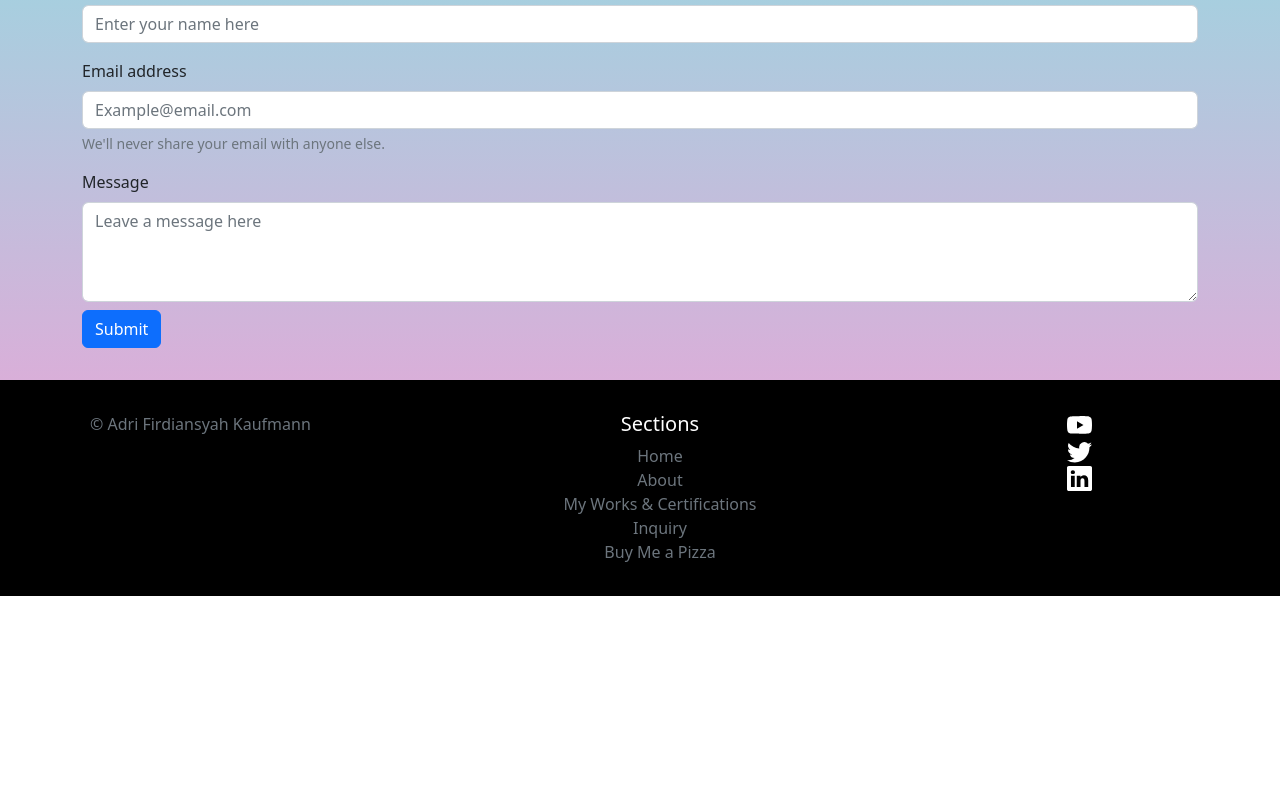
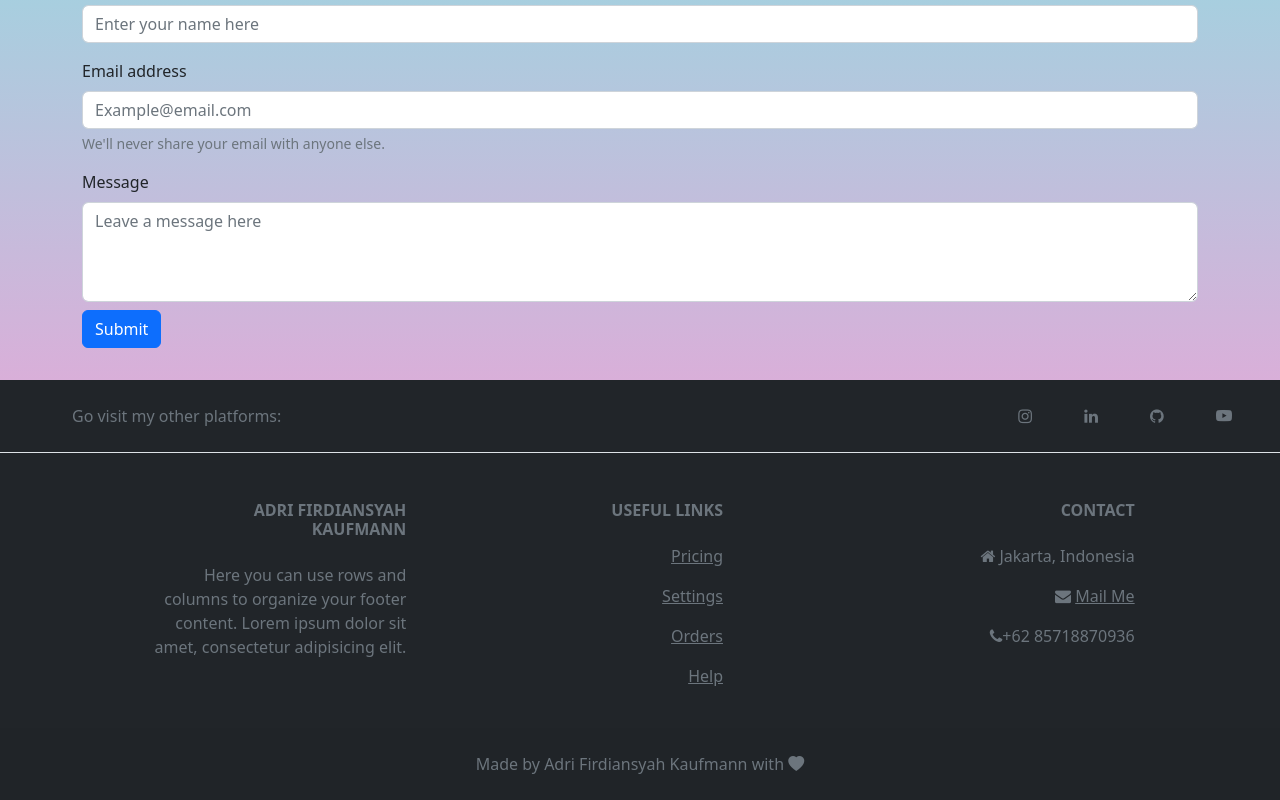
Before and after one commit to Ichbinkaufmann/ichbinkaufmann.github.io, a plain HTML site: page index.html in a window 1280 px wide. Shown: the part 2712-3512 px from the top of the page. Before the commit the page ends 3308 px from the top, so only its background shows below. Drawn offline with nearby package versions, Linux system fonts and the light colour scheme.

Commit message:
Changing the footer template

```diff
--- a/index.html
+++ b/index.html
@@ -141,7 +141,7 @@
 
                 <!-- Modal -->
                 <div class="modal fade" id="modal1" tabindex="-1" aria-labelledby="modal1" aria-hidden="true">
-                  <div class="modal-dialog">
+                  <div class="modal-dialog modal-lg">
                     <div class="modal-content">
                       <div class="modal-header">
                         <h5 class="modal-title text-black" id="exampleModalLabel">My Certificates</h5>
@@ -151,42 +151,39 @@
                         <div id="carouselExampleDark" class="carousel carousel-dark slide" data-bs-ride="carousel">
                           <div class="carousel-inner">
                             <div class="carousel-item active" data-bs-interval="10000">
-                              <img src="img/Certificate/Boostrap 4.jfif" class="d-block w-100" alt="..." />
+                              <img src="img/Certificate/Boostrap 4.jfif" class="d-block w-100" alt="Bootstrap 4 Certificate" />
                               <div class="carousel-caption d-none d-md-block"></div>
                             </div>
                             <div class="carousel-item" data-bs-interval="2000">
-                              <img src="img/Certificate/Python.jfif" class="d-block w-100" alt="..." />
+                              <img src="img/Certificate/Python.jfif" class="d-block w-100" alt="Python Certificate" />
                               <div class="carousel-caption d-none d-md-block"></div>
                             </div>
                             <div class="carousel-item">
-                              <img src="img/Certificate/Cyber Security.jfif" class="d-block w-100" alt="..." />
+                              <img src="img/Certificate/Cyber Security.jfif" class="d-block w-100" alt="Cyber Security Certificate" />
                               <div class="carousel-caption d-none d-md-block"></div>
                             </div>
                             <div class="carousel-item">
-                              <img src="img/Certificate/Electrical Circuit.jfif" class="d-block w-100" alt="..." />
+                              <img src="img/Certificate/Electrical Circuit.jfif" class="d-block w-100" alt="Electrical Circuit Certificate" />
                               <div class="carousel-caption d-none d-md-block"></div>
                             </div>
                             <div class="carousel-item">
-                              <img src="img/Certificate/Electrical Robotic.jfif" class="d-block w-100" alt="..." />
+                              <img src="img/Certificate/Electrical Robotic.jfif" class="d-block w-100" alt="Electrical Robotic Certificate" />
                               <div class="carousel-caption d-none d-md-block"></div>
                             </div>
                             <div class="carousel-item">
-                              <img src="img/Certificate/Coding Workshop.png" class="d-block w-100" alt="..." />
+                              <img src="img/Certificate/Coding Workshop.png" class="d-block w-100" alt="Coding Workshop Certificate" />
                               <div class="carousel-caption d-none d-md-block"></div>
                             </div>
                           </div>
                           <button class="carousel-control-prev" type="button" data-bs-target="#carouselExampleDark" data-bs-slide="prev">
                             <span class="carousel-control-prev-icon" aria-hidden="true"></span>
-                            <span class="visually-hidden">Next</span>
+                            <span class="visually-hidden">Previous</span>
                           </button>
                           <button class="carousel-control-next" type="button" data-bs-target="#carouselExampleDark" data-bs-slide="next">
                             <span class="carousel-control-next-icon" aria-hidden="true"></span>
-                            <span class="visually-hidden">Previous</span>
+                            <span class="visually-hidden">Next</span>
                           </button>
                         </div>
-                      </div>
-                      <div class="modal-footer text-black">
-                        <h5>The content in this part could be updated in the future</h5>
                       </div>
                     </div>
                   </div>
@@ -279,54 +276,81 @@
     <script src="https://cdn.jsdelivr.net/npm/bootstrap@5.2.3/dist/js/bootstrap.min.js" integrity="sha384-cuYeSxntonz0PPNlHhBs68uyIAVpIIOZZ5JqeqvYYIcEL727kskC66kF92t6Xl2V" crossorigin="anonymous"></script>
     -->
   </body>
-  <footer id="footer">
-    <div class="container">
-      <div class="row">
-        <div class="col-3">
-          <span class="text-muted mx-2">© Adri Firdiansyah Kaufmann</span>
+  <!-- Footer -->
+  <footer class="text-center text-lg-start bg-dark text-muted">
+    <!-- Section: Social media -->
+    <section class="d-flex justify-content-center justify-content-lg-between p-4 border-bottom">
+      <!-- Left -->
+      <div class="me-5 d-none d-lg-block">
+        <span>Go visit my other platforms:</span>
+      </div>
+      <!-- Left -->
+
+      <!-- Right -->
+      <div class="socials-icon">
+        <a class="m-4 link-secondary" href="https://www.instagram.com/afk_code/" target="_blank"><li class="fa fa-instagram"></li></a>
+        <a class="m-4 link-secondary" href="https://www.linkedin.com/in/adri-firdiansyah-kaufmann-0721541a7/" target="_blank"><li class="fa fa-linkedin"></li></a>
+        <a class="m-4 link-secondary" href="https://github.com/Ichbinkaufmann" target="_blank"><li class="fa fa-github"></li></a>
+        <a class="m-4 link-secondary" href="https://www.youtube.com/@afk1975" target="_blank"><i class="bi bi-youtube"></i></a>
+      </div>
+      <!-- Right -->
+    </section>
+    <!-- Section: Social media -->
+
+    <!-- Section: Links  -->
+    <section class="">
+      <div class="container text-center text-md-start mt-5">
+        <!-- Grid row -->
+        <div class="row mt-3">
+          <!-- Grid column -->
+          <div class="col-md-3 col-lg-4 col-xl-3 mx-auto mb-4">
+            <!-- Content -->
+            <h6 class="text-uppercase fw-bold mb-4"><i class="fas fa-gem me-3 text-secondary"></i>Adri Firdiansyah Kaufmann</h6>
+            <p>Here you can use rows and columns to organize your footer content. Lorem ipsum dolor sit amet, consectetur adipisicing elit.</p>
+          </div>
+          <!-- Grid column -->
+
+          <!-- Grid column -->
+          <div class="col-md-3 col-lg-2 col-xl-2 mx-auto mb-4">
+            <!-- Links -->
+            <h6 class="text-uppercase fw-bold mb-4">Useful links</h6>
+            <p>
+              <a href="#!" class="text-reset">Pricing</a>
+            </p>
+            <p>
+              <a href="#!" class="text-reset">Settings</a>
+            </p>
+            <p>
+              <a href="#!" class="text-reset">Orders</a>
+            </p>
+            <p>
+              <a href="#!" class="text-reset">Help</a>
+            </p>
+          </div>
+          <!-- Grid column -->
+
+          <!-- Grid column -->
+          <div class="col-md-4 col-lg-3 col-xl-3 mx-auto mb-md-0 mb-4">
+            <!-- Links -->
+            <h6 class="text-uppercase fw-bold mb-4">Contact</h6>
+            <p><i class="fa fa-home me-3 text-secondary"></i> Jakarta, Indonesia</p>
+            <p>
+              <i class="fa fa-envelope me-3 text-secondary"></i>
+              <a href="mailto:adri.firdiansyah17038@student.unsika.ac.id" class="text-secondary">Mail Me</a>
+            </p>
+
+            <p><i class="fa fa-phone me-3 text-secondary"></i>+62 85718870936</p>
+          </div>
+          <!-- Grid column -->
         </div>
-        <div class="col-6">
-          <ul class="nav flex-column text-center ft-10">
-            <h5 class="text-white">Sections</h5>
-            <li><a href="#jumbotron" class="nav-link p-0 text-muted">Home</a></li>
-            <li><a href="#about" class="nav-link p-0 text-muted">About</a></li>
-            <li><a href="#projects" class="nav-link p-0 text-muted">My Works & Certifications</a></li>
-            <li><a href="#inquiry" class="nav-link p-0 text-muted">Inquiry</a></li>
-            <li><a href="#https://trakteer.id/kaufmannadri" target="_blank" class="nav-link p-0 text-muted">Buy Me a Pizza</a></li>
-          </ul>
-        </div>
-        <div class="col-3">
-          <ul class="nav flex-column-reverse text-center">
-            <li class="ms-3">
-              <a class="link-dark" href="https://www.linkedin.com/in/adri-firdiansyah-kaufmann-0721541a7/" target="_blank"
-                ><svg xmlns="http://www.w3.org/2000/svg" width="25" height="25" fill="white" class="bi bi-linkedin" viewbox="0 0 16 16">
-                  <path
-                    d="M0 1.146C0 .513.526 0 1.175 0h13.65C15.474 0 16 .513 16 1.146v13.708c0 .633-.526 1.146-1.175 1.146H1.175C.526 16 0 15.487 0 14.854V1.146zm4.943 12.248V6.169H2.542v7.225h2.401zm-1.2-8.212c.837 0 1.358-.554 1.358-1.248-.015-.709-.52-1.248-1.342-1.248-.822 0-1.359.54-1.359 1.248 0 .694.521 1.248 1.327 1.248h.016zm4.908 8.212V9.359c0-.216.016-.432.08-.586.173-.431.568-.878 1.232-.878.869 0 1.216.662 1.216 1.634v3.865h2.401V9.25c0-2.22-1.184-3.252-2.764-3.252-1.274 0-1.845.7-2.165 1.193v.025h-.016a5.54 5.54 0 0 1 .016-.025V6.169h-2.4c.03.678 0 7.225 0 7.225h2.4z"
-                  />
-                </svg>
-              </a>
-            </li>
-            <li class="ms-3">
-              <a class="link-dark" href="#"
-                ><svg xmlns="http://www.w3.org/2000/svg" width="25" height="25" fill="white" class="bi bi-twitter" viewbox="0 0 16 16">
-                  <path
-                    d="M5.026 15c6.038 0 9.341-5.003 9.341-9.334 0-.14 0-.282-.006-.422A6.685 6.685 0 0 0 16 3.542a6.658 6.658 0 0 1-1.889.518 3.301 3.301 0 0 0 1.447-1.817 6.533 6.533 0 0 1-2.087.793A3.286 3.286 0 0 0 7.875 6.03a9.325 9.325 0 0 1-6.767-3.429 3.289 3.289 0 0 0 1.018 4.382A3.323 3.323 0 0 1 .64 6.575v.045a3.288 3.288 0 0 0 2.632 3.218 3.203 3.203 0 0 1-.865.115 3.23 3.23 0 0 1-.614-.057 3.283 3.283 0 0 0 3.067 2.277A6.588 6.588 0 0 1 .78 13.58a6.32 6.32 0 0 1-.78-.045A9.344 9.344 0 0 0 5.026 15z"
-                  />
-                </svg>
-              </a>
-            </li>
-            <li class="ms-3">
-              <a class="link-dark" href="#"
-                ><svg xmlns="http://www.w3.org/2000/svg" width="25" height="25" fill="white" class="bi bi-youtube" viewbox="0 0 16 16">
-                  <path
-                    d="M8.051 1.999h.089c.822.003 4.987.033 6.11.335a2.01 2.01 0 0 1 1.415 1.42c.101.38.172.883.22 1.402l.01.104.022.26.008.104c.065.914.073 1.77.074 1.957v.075c-.001.194-.01 1.108-.082 2.06l-.008.105-.009.104c-.05.572-.124 1.14-.235 1.558a2.007 2.007 0 0 1-1.415 1.42c-1.16.312-5.569.334-6.18.335h-.142c-.309 0-1.587-.006-2.927-.052l-.17-.006-.087-.004-.171-.007-.171-.007c-1.11-.049-2.167-.128-2.654-.26a2.007 2.007 0 0 1-1.415-1.419c-.111-.417-.185-.986-.235-1.558L.09 9.82l-.008-.104A31.4 31.4 0 0 1 0 7.68v-.123c.002-.215.01-.958.064-1.778l.007-.103.003-.052.008-.104.022-.26.01-.104c.048-.519.119-1.023.22-1.402a2.007 2.007 0 0 1 1.415-1.42c.487-.13 1.544-.21 2.654-.26l.17-.007.172-.006.086-.003.171-.007A99.788 99.788 0 0 1 7.858 2h.193zM6.4 5.209v4.818l4.157-2.408L6.4 5.209z"
-                  />
-                </svg>
-              </a>
-            </li>
-          </ul>
-        </div>
+        <!-- Grid row -->
       </div>
-    </div>
+    </section>
+    <!-- Section: Links  -->
+
+    <!-- Copyright -->
+    <div class="text-center p-4" style="background-color: rgba(0, 0, 0, 0.025)">Made by Adri Firdiansyah Kaufmann with <i class="bi bi-heart-fill"></i></div>
+    <!-- Copyright -->
   </footer>
+  <!-- Footer -->
 </html>
--- a/style.css
+++ b/style.css
@@ -61,3 +61,17 @@
 .social {
   padding-right: 1rem;
 }
+
+.pemisah {
+  height: 10px;
+}
+
+.end {
+  align-items: end;
+}
+
+@media (min-width: 992px) {
+  .modal-lg {
+    width: 900px;
+  }
+}
```
